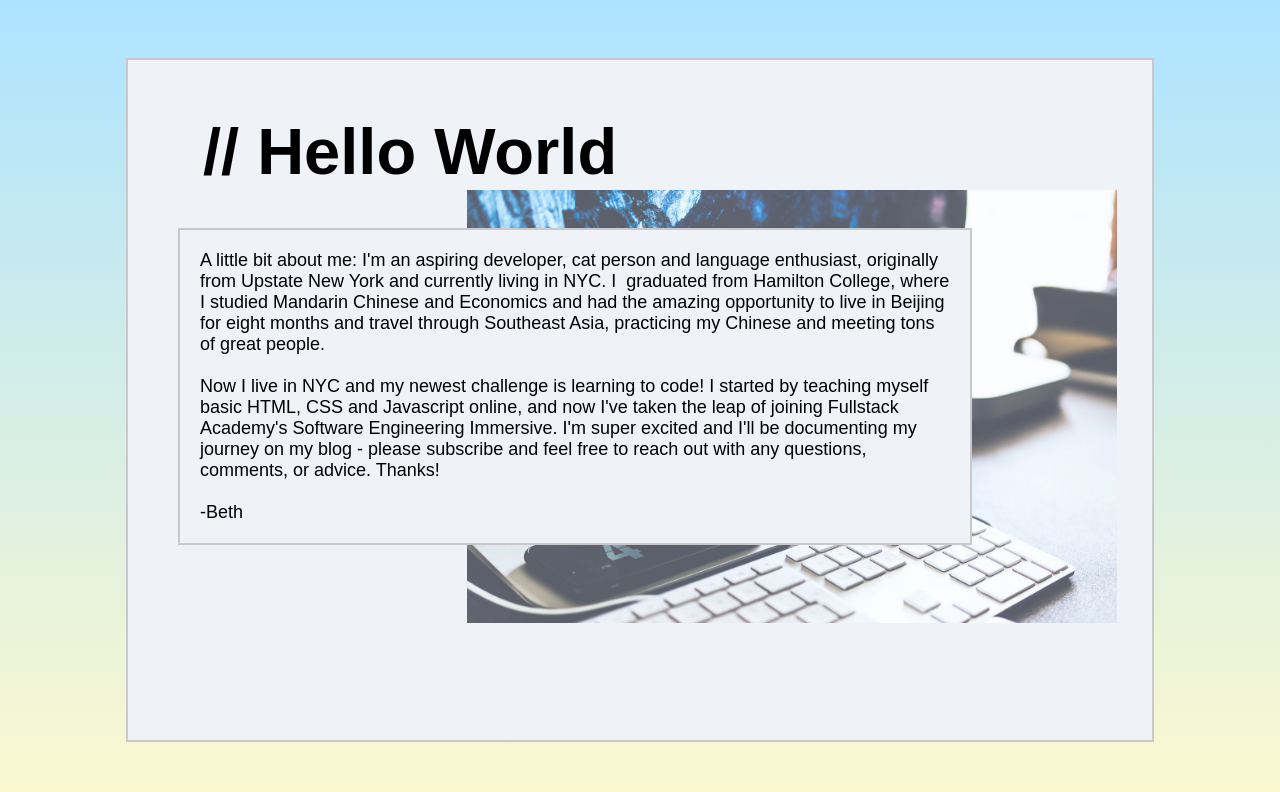
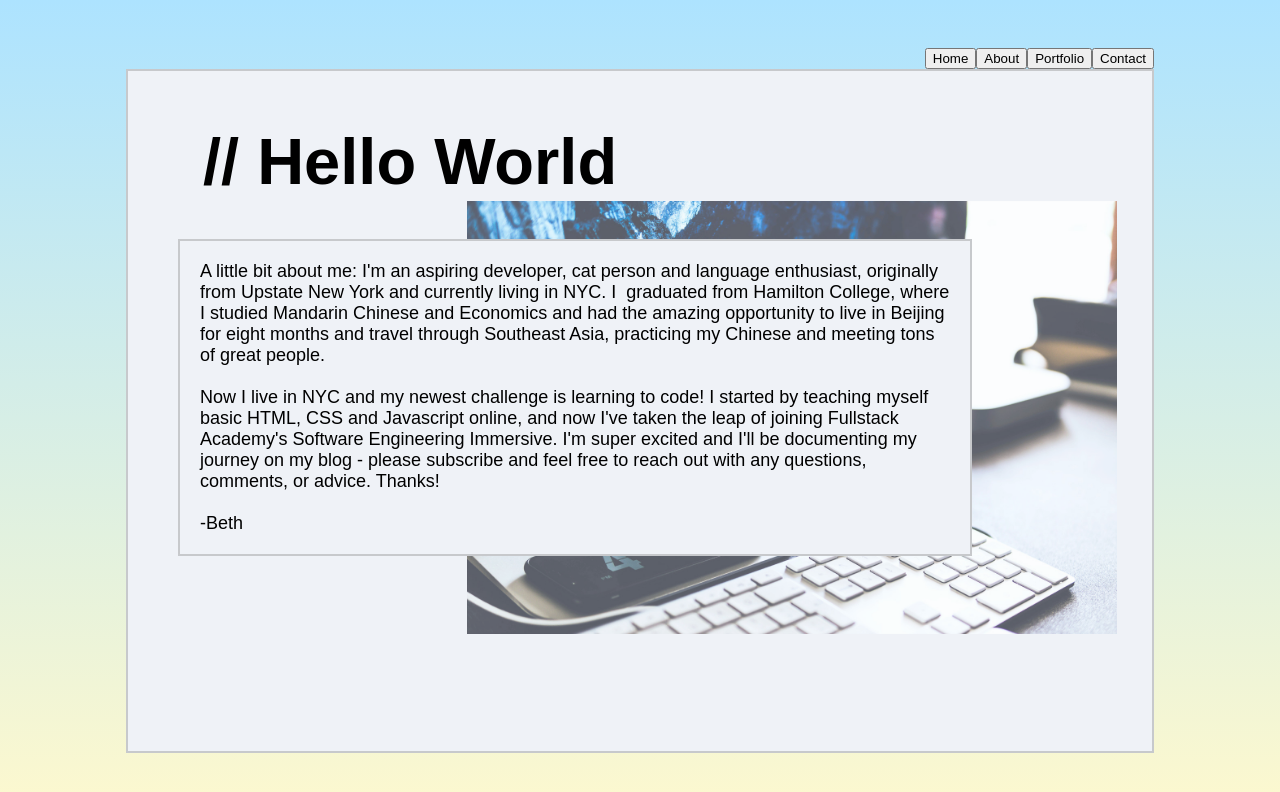
Before and after one commit to bethbarnes/bethcbarnes.com, a React (Create React App) app: page /about in a window 1280 px wide. Shown: the top 792 px of the page. Built offline with nearby package versions, Linux system fonts and the light colour scheme.

Commit message:
feat(Navbar): added Navbar component

```diff
--- a/src/About.js
+++ b/src/About.js
@@ -1,5 +1,6 @@
-import React, { Component } from 'react';
-import './App.css';
+import React, { Component } from 'react'
+import './App.css'
+import Navbar from './Navbar'
 // import Link from 'react-router'
 // import beth from './beth-photo.jpg'
 
@@ -8,6 +9,7 @@ class About extends Component {
   render() {
     return (
       <div className="About">
+      <Navbar />
         <div className="inner-white-container gray-border">
           <h2 className="about-header"> {'// Hello World'} </h2>
           <img className="desktop-image"
--- a/src/App.js
+++ b/src/App.js
@@ -1,5 +1,5 @@
-import React, { Component } from 'react';
-import './App.css';
+import React, { Component } from 'react'
+import './App.css'
 import { Home } from './index'
 import { BrowserRouter, Route } from 'react-router-dom'
 import About from './About'
--- /dev/null
+++ b/src/Navbar.js
@@ -0,0 +1,20 @@
+import React, { Component } from 'react'
+import { Link } from 'react-router-dom'
+export { Home, About } from './index'
+
+class Navbar extends Component {
+  render() {
+    return (
+      <div className="navbar">
+      <Link to='/'>
+      <button>Home</button>
+      </Link>
+      <button>About</button>
+      <button>Portfolio</button>
+      <button>Contact</button>
+      </div>
+    )
+  }
+}
+
+export default Navbar
--- a/src/index.css
+++ b/src/index.css
@@ -15,6 +15,17 @@ body {
   margin: 0;
   padding: 0;
   font-family: sans-serif;
+}
+
+.navbar {
+  margin: 0px;
+  display: flex;
+  justify-content: flex-end;
+}
+
+.nav-test {
+  margin: 0px;
+  padding: 0px;
 }
 
 .inner-white-container {
@@ -82,7 +93,6 @@ body {
   cursor: pointer;
   border-radius: 5px;
 }
-
 .front-btn:hover {
   background: #e7e7e7;
   /* color: white; */
--- a/src/index.js
+++ b/src/index.js
@@ -4,9 +4,10 @@ import './index.css';
 import App from './App';
 import registerServiceWorker from './registerServiceWorker';
 
-import Home from './Home';
+import Home from './Home'
+import About from './About'
 
-export { Home }
+export { Home, About }
 
 ReactDOM.render(<App />, document.getElementById('root'));
 registerServiceWorker();
```
Also changed, not shown: src/Home.js (+4 -3 lines).
